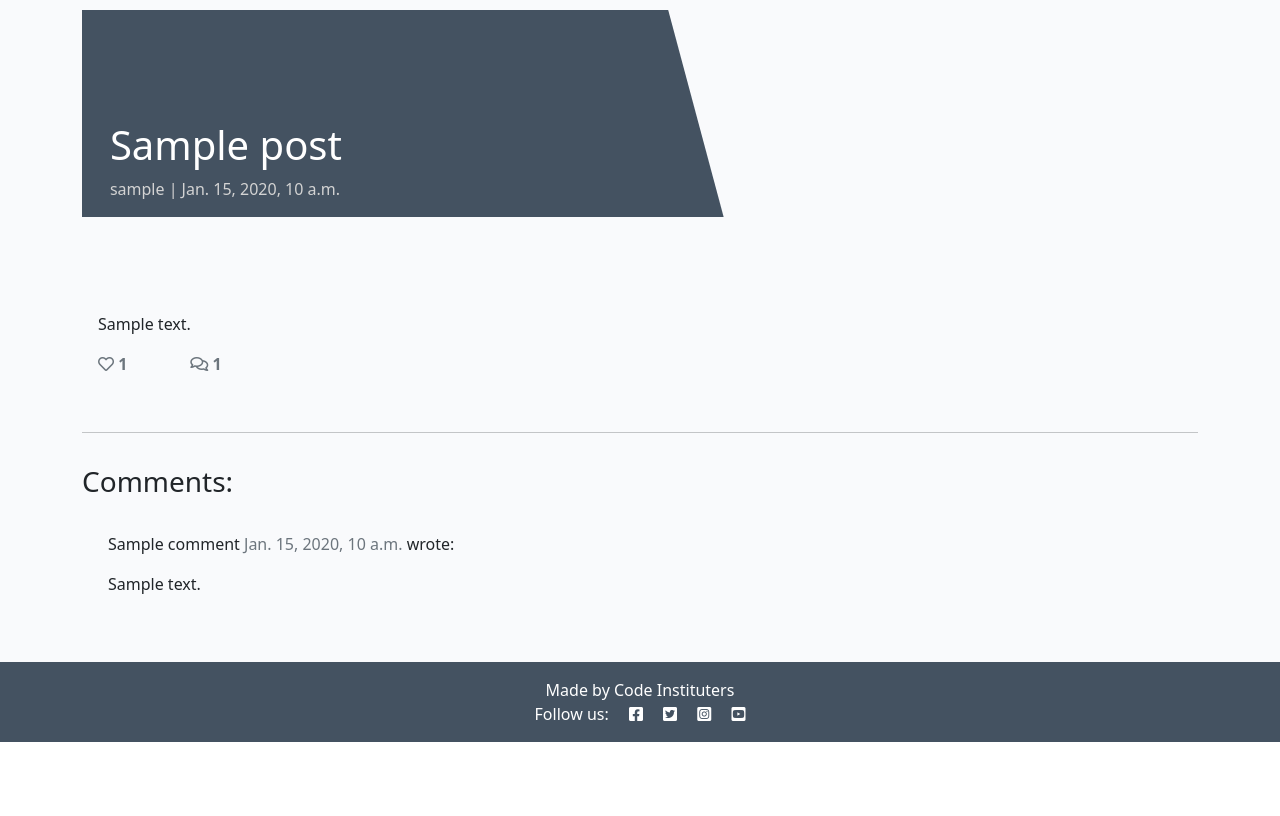
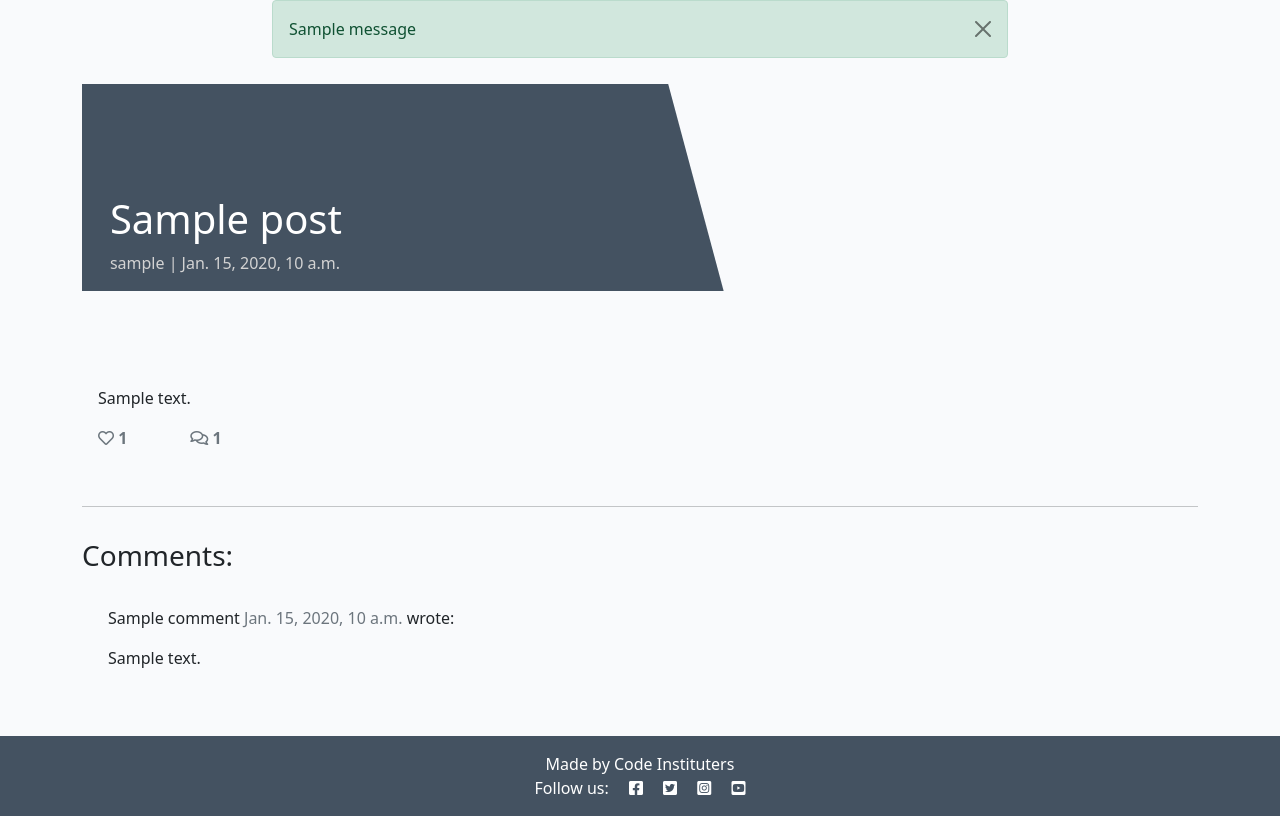
Before and after one commit to seanf316/Django-Blog, a Django app: a page that uses templates/base.html in a window 1280 px wide. Shown: the part 60-876 px from the top of the page. Before the commit the page ends 802 px from the top, so only its background shows below. Run offline with Django 3.2, Linux system fonts and the light colour scheme; tables that the repository leaves empty hold one stand-in row (values such as "Sample post"); one stand-in notice (Sample message) is shown; some libraries are stand-ins or nearby versions.

Commit message:
Added messages

```diff
--- a/blog/urls.py
+++ b/blog/urls.py
@@ -5,4 +5,5 @@ from django.urls import path
 urlpatterns = [
     path("", views.PostList.as_view(), name="home"),
     path("<slug:slug>/", views.PostDetail.as_view(), name="post_detail"),
+    path("like/<slug:slug>", views.PostLike.as_view(), name="post_like"),
 ]
--- a/blog/views.py
+++ b/blog/views.py
@@ -1,5 +1,7 @@
-from django.shortcuts import render, get_object_or_404
+from django.shortcuts import render, get_object_or_404, reverse
 from django.views import generic, View
+from django.http import HttpResponseRedirect
+from django.contrib import messages
 from .models import Post
 from .forms import CommentForm
 
@@ -62,3 +64,14 @@ class PostDetail(View):
                 "comment_form": CommentForm(),
             },
         )
+
+
+class PostLike(View):
+    def post(self, request, slug):
+        post = get_object_or_404(Post, slug=slug)
+        if post.likes.filter(id=request.user.id).exists():
+            post.likes.remove(request.user)
+        else:
+            post.likes.add(request.user)
+
+        return HttpResponseRedirect(reverse("post_detail", args=[slug]))
--- a/templates/base.html
+++ b/templates/base.html
@@ -57,6 +57,19 @@
         </div>
     </nav>
 
+    <div class="container">
+        <div class="row">
+            <div class="col-md-8 offset-md-2">
+                {% for message in messages %}
+                <div class="alert {{ message.tags }} alert-dismissible fade show" id="msg" role="alert">
+                    {{ message | safe}}
+                    <button class="btn-close" type="button" data-bs-dismiss="alert" aria-label="Close"></button>
+                </div>
+                {% endfor %}
+            </div>
+        </div>
+    </div>
+
     <main class="flex-shrink-0 main-bg">
         {% block content %}
         <!-- Content Goes here -->
@@ -71,6 +84,13 @@
             <i class="fab fa-instagram-square ms-3"></i>
             <i class="fab fa-youtube-square ms-3"></i></p>
     </footer>
+    <script>
+        setTimeout(function () {
+            let messages = document.getElementById("msg");
+            let alert = new bootstrap.Alert(messages);
+            alert.close();
+        }, 1000);
+    </script>
 </body>
 
 </html>
--- a/templates/index.html
+++ b/templates/index.html
@@ -14,7 +14,8 @@
                         <div class="card-body">
                             <div class="image-container">
                                 {% if "placeholder" in post.featured_image.url %}
-                                    <img src="https://codeinstitute.s3.amazonaws.com/fullstack/blog/default.jpg" class="card-img-top">
+                                <img src="https://codeinstitute.s3.amazonaws.com/fullstack/blog/default.jpg"
+                                    class="card-img-top">
                                 {% else %}
                                 <img src="{{ post.featured_image.url }}" class="card-img-top">
                                 {% endif %}
@@ -27,7 +28,8 @@
                                 <p class="card-text">{{ post.excerpt }}</p>
                             </a>
                             <hr>
-                                <p class="card-text text-muted h6">{{ post.created_on }} <i class="far fa-heart"></i>{{ post.number_of_likes }}</p>
+                            <p class="card-text text-muted h6">{{ post.created_on }} <i class="far fa-heart"></i>
+                                {{ post.number_of_likes }}</p>
                         </div>
                     </div>
                 </div>
--- a/templates/post_detail.html
+++ b/templates/post_detail.html
@@ -1,6 +1,19 @@
 {% extends 'base.html' %} {% block content %}
 
 {% load crispy_forms_tags %}
+
+<div class="container">
+    <div class="row">
+        <div class="col-md-8 offset-md-2">
+            {% for message in messages %}
+            <div class="alert {{ message.tags }} alert-dismissible fade show" id="msg" role="alert">
+                {{ message | safe }}
+                <button class="btn-close" type="button" data-bs-dismiss="alert" aria-label="Close"></button>
+            </div>
+            {% endfor %}
+        </div>
+    </div>
+</div>
 
 <div class="masthead">
     <div class="container">
@@ -34,8 +47,30 @@
                 <div class="row">
 
                     <div class="col-1">
+                        <strong>
+                            {% if user.is_authenticated %}
+                            <form action="{% url 'post_like' post.slug %}" class="d-inline" method="POST">
+                                {% csrf_token %}
+                                {% if liked %}
+
+                                <button class="btn-like" type="submit" name="blogpost_id" value="{{post.slug}}"><i
+                                        class="fas fa-heart"></i></button>
+
+                                {% else %}
+
+                                <button class="btn-like" type="submit" name="blogpost_id" value="{{post.slug}}"><i
+                                        class="far fa-heart"></i></button>
+
+                                {% endif %}
+                            </form>
+                            {% else %}
+
+                            <span class="text-secondary"><i class="far fa-heart"></i></span>
+                            {% endif %}
+                            <span class="text-secondary">{{ post.number_of_likes }}</span>
+                        </strong>
                         <!-- The number of likes goes before the closing strong tag -->
-                        <strong class="text-secondary"><i class="far fa-heart"></i> {{ post.number_of_likes }}</strong>
+
                     </div>
                     <div class="col-1">
                         {% with comments.count as total_comments %}
@@ -80,7 +115,14 @@
             <div class="card-body">
                 <!-- For later -->
                 {% if commented %}
-                <div class="alert alert-success" role="alert">
+                {% for message in messages %}
+                <div class="alert {{ message.tags }} alert-dismissible fade show" id="msg" role="alert">
+                    {{ message | safe }}
+                    <button class="btn-close" type="button" data-bs-dismiss="alert" aria-label="Close"></button>
+                </div>
+                {% endfor %}
+
+                <div class="alert {{ message.tags }} alert-success" role="alert">
                     Your comment is awaiting approval
                 </div>
                 {% else %}
```
Also changed, not shown: codestar/settings.py (+9 -0 lines). Lines whose indentation alone changed are shown as unchanged.
